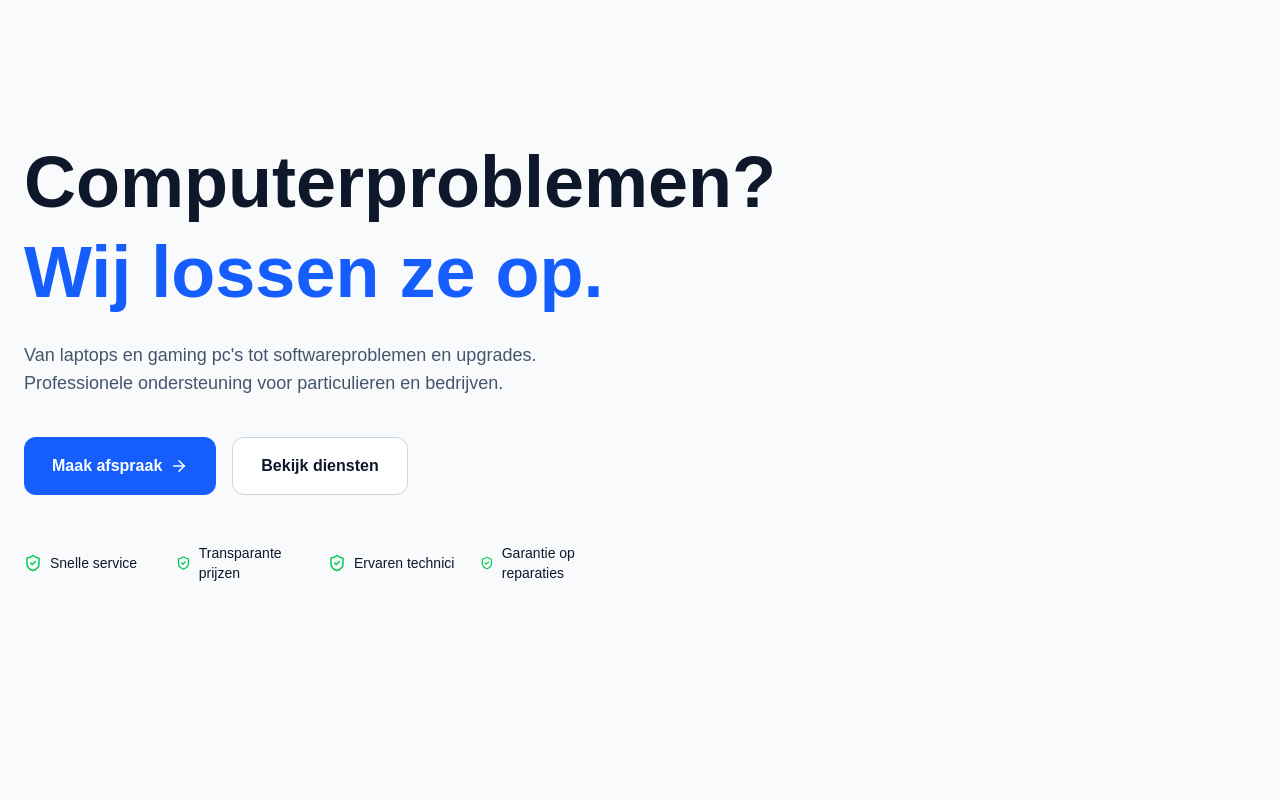
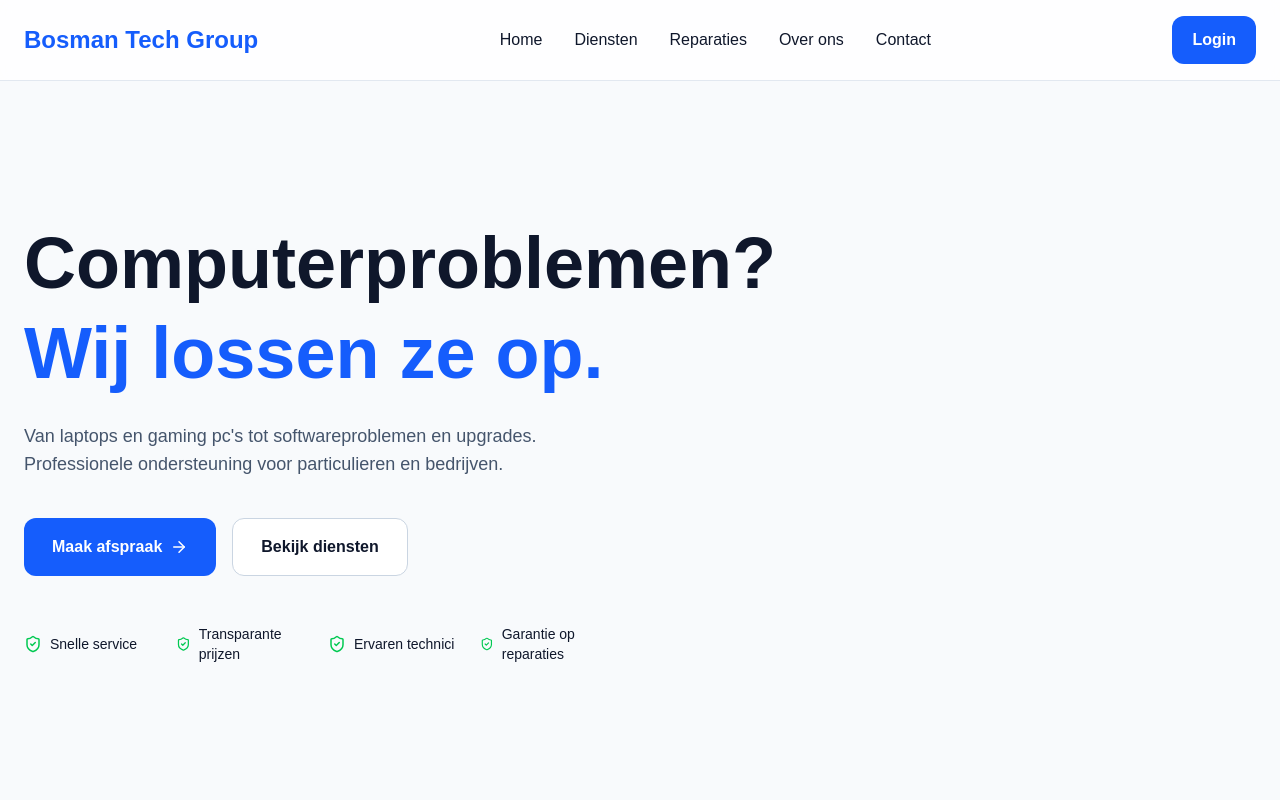
Before and after one commit to BosmanTechGroup/website, a Next.js app: page / in a window 1280 px wide. Shown: the top 800 px of the page. Built offline with nearby package versions, Linux system fonts and the light colour scheme; no server answers.

Commit message:
chore: added layout files to pages, main page for adding Header and Footer, login and register to add Metadata titles

```diff
--- /dev/null
+++ b/src/app/(front-page)/layout.tsx
@@ -0,0 +1,16 @@
+import Footer from "@/src/components/footer";
+import Header from "@/src/components/header";
+
+export default function RootLayout({
+  children,
+}: Readonly<{
+  children: React.ReactNode;
+}>) {
+  return (
+    <>
+      <Header />
+      {children}
+      <Footer />
+    </>
+  );
+}
--- /dev/null
+++ b/src/app/(login-pages)/login/layout.tsx
@@ -0,0 +1,13 @@
+import type { Metadata } from "next";
+
+export const metadata: Metadata = {
+  title: "Login - Bosman Tech Group",
+};
+
+export default function RootLayout({
+  children,
+}: Readonly<{
+  children: React.ReactNode;
+}>) {
+  return <>{children}</>;
+}
--- /dev/null
+++ b/src/app/(login-pages)/register/layout.tsx
@@ -0,0 +1,13 @@
+import type { Metadata } from "next";
+
+export const metadata: Metadata = {
+  title: "Register - Bosman Tech Group",
+};
+
+export default function RootLayout({
+  children,
+}: Readonly<{
+  children: React.ReactNode;
+}>) {
+  return <>{children}</>;
+}
```
